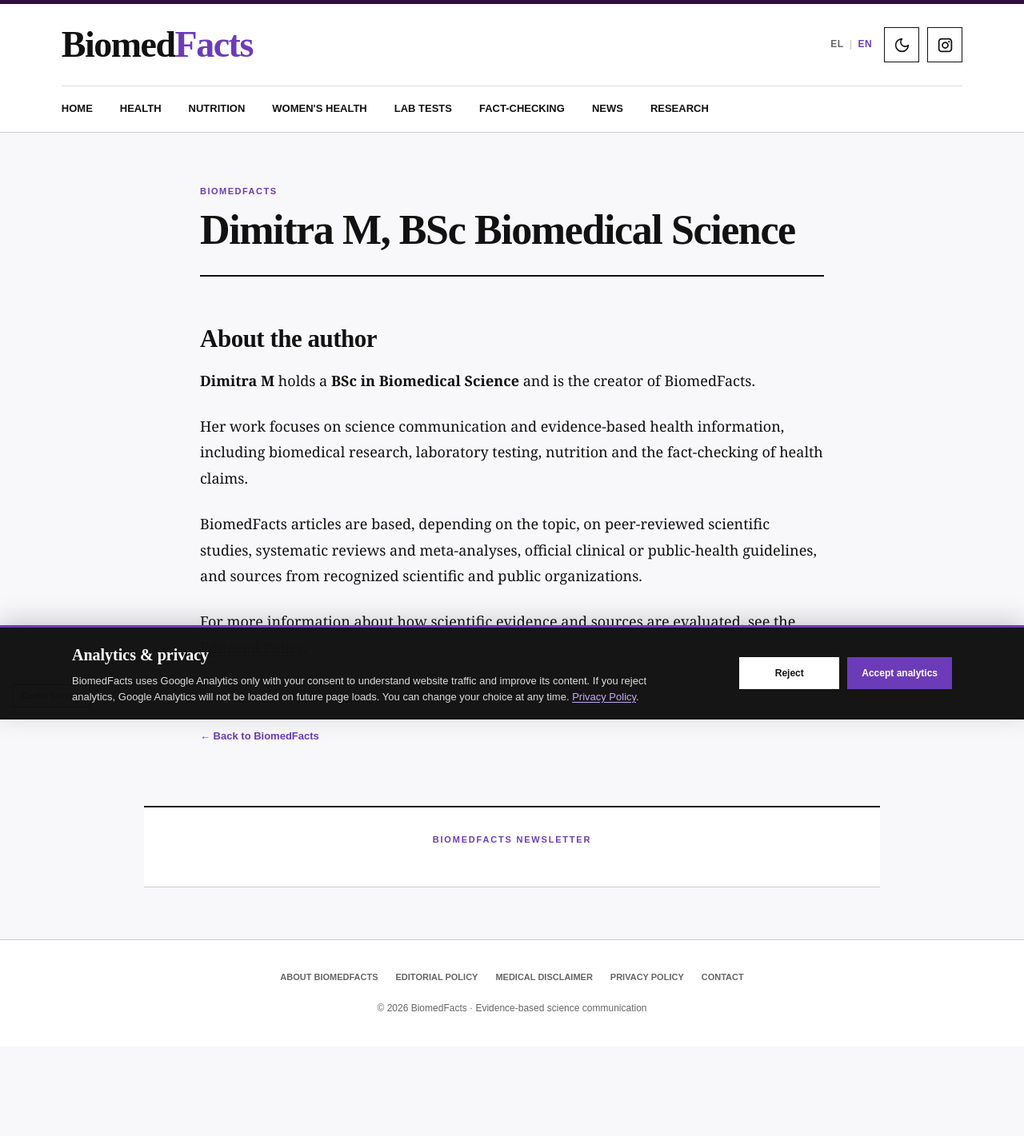
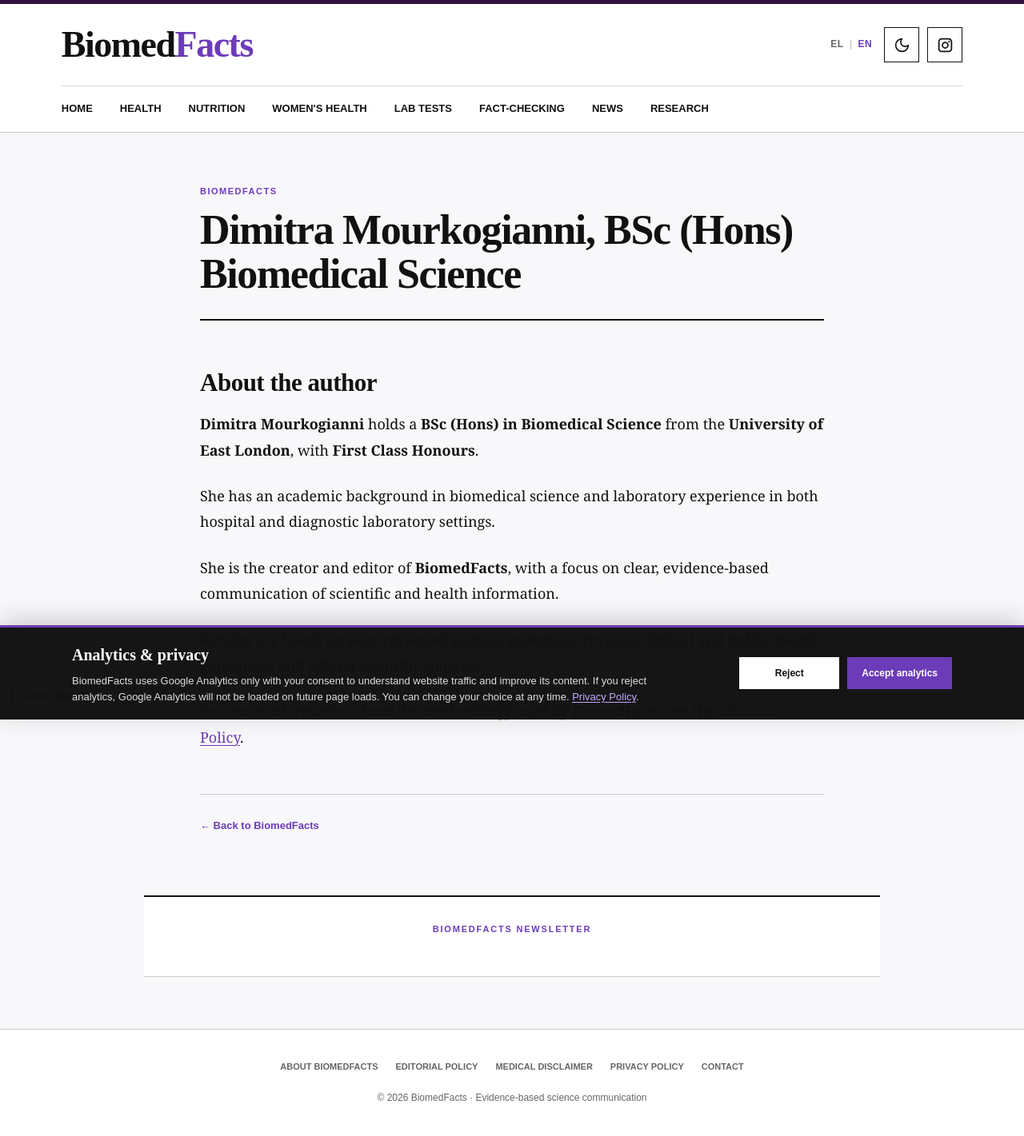
Before and after one commit to BiomedFacts/BiomedFacts, a Jekyll site: the page built from en/author.md, in a window 1280 px wide. Shown: the whole page at 80% size. Built offline with Jekyll 4.4.1, drawn with Linux system fonts in a browser that asks for light colours; before the commit the page ends 1309 px from its top, so only the background shows below that.

Commit message:
Update author.md

```diff
--- a/en/author.md
+++ b/en/author.md
@@ -1,6 +1,6 @@
 ---
 layout: page
-title: "Dimitra M, BSc Biomedical Science"
+title: "Dimitra Mourkogianni, BSc (Hons) Biomedical Science"
 lang: en
 permalink: /en/author/
 translation_url: /author/
@@ -8,10 +8,12 @@ translation_url: /author/
 
 ## About the author
 
-**Dimitra M** holds a **BSc in Biomedical Science** and is the creator of BiomedFacts.
+**Dimitra Mourkogianni** holds a **BSc (Hons) in Biomedical Science** from the **University of East London**, with **First Class Honours**.
 
-Her work focuses on science communication and evidence-based health information, including biomedical research, laboratory testing, nutrition and the fact-checking of health claims.
+She has an academic background in biomedical science and laboratory experience in both hospital and diagnostic laboratory settings.
 
-BiomedFacts articles are based, depending on the topic, on peer-reviewed scientific studies, systematic reviews and meta-analyses, official clinical or public-health guidelines, and sources from recognized scientific and public organizations.
+She is the creator and editor of **BiomedFacts**, with a focus on clear, evidence-based communication of scientific and health information.
 
-For more information about how scientific evidence and sources are evaluated, see the [Editorial Policy](/en/editorial-policy/).
+Articles are based on peer-reviewed studies, systematic reviews, clinical and public-health guidelines, and official scientific sources.
+
+For more information about the methodology used by BiomedFacts, see the [Editorial Policy](/en/editorial-policy/).
```
